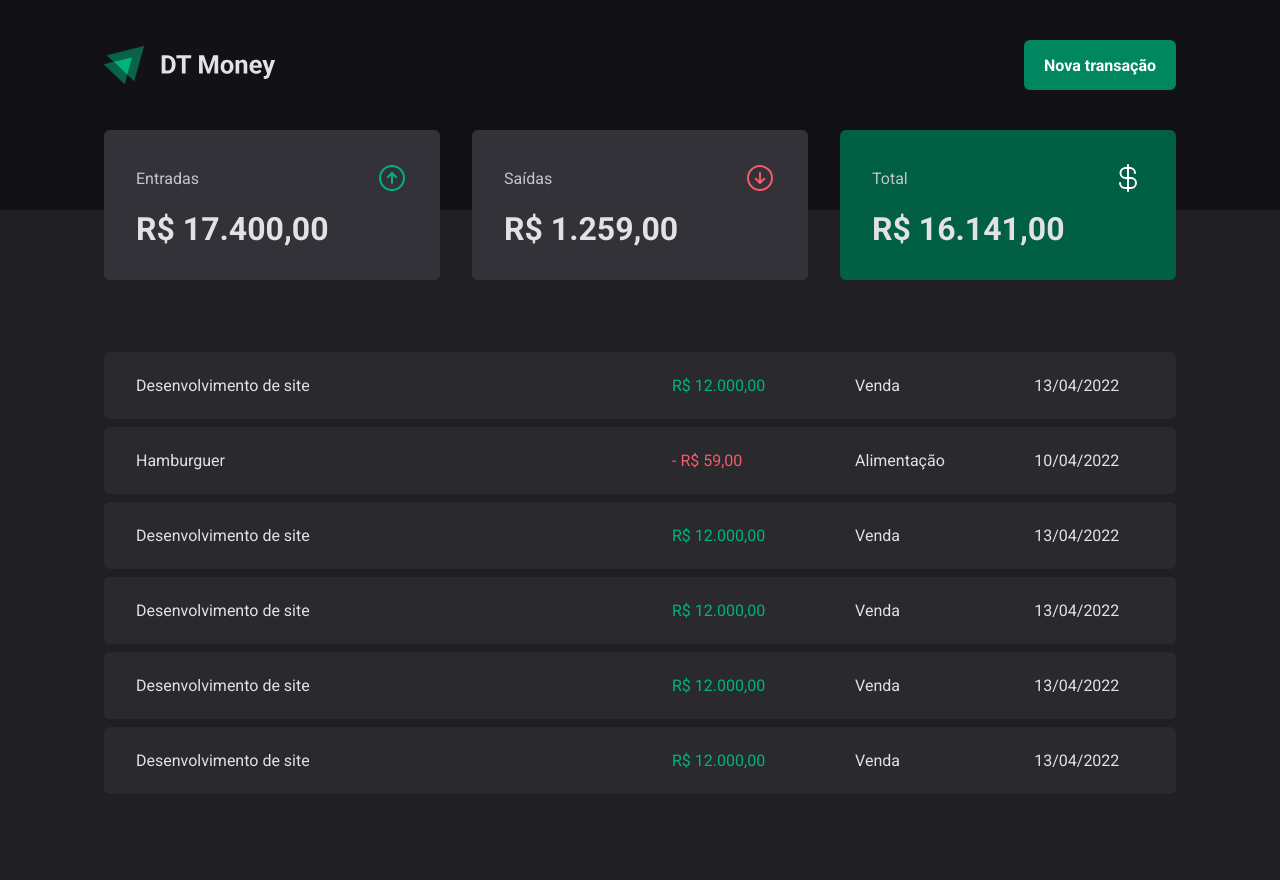
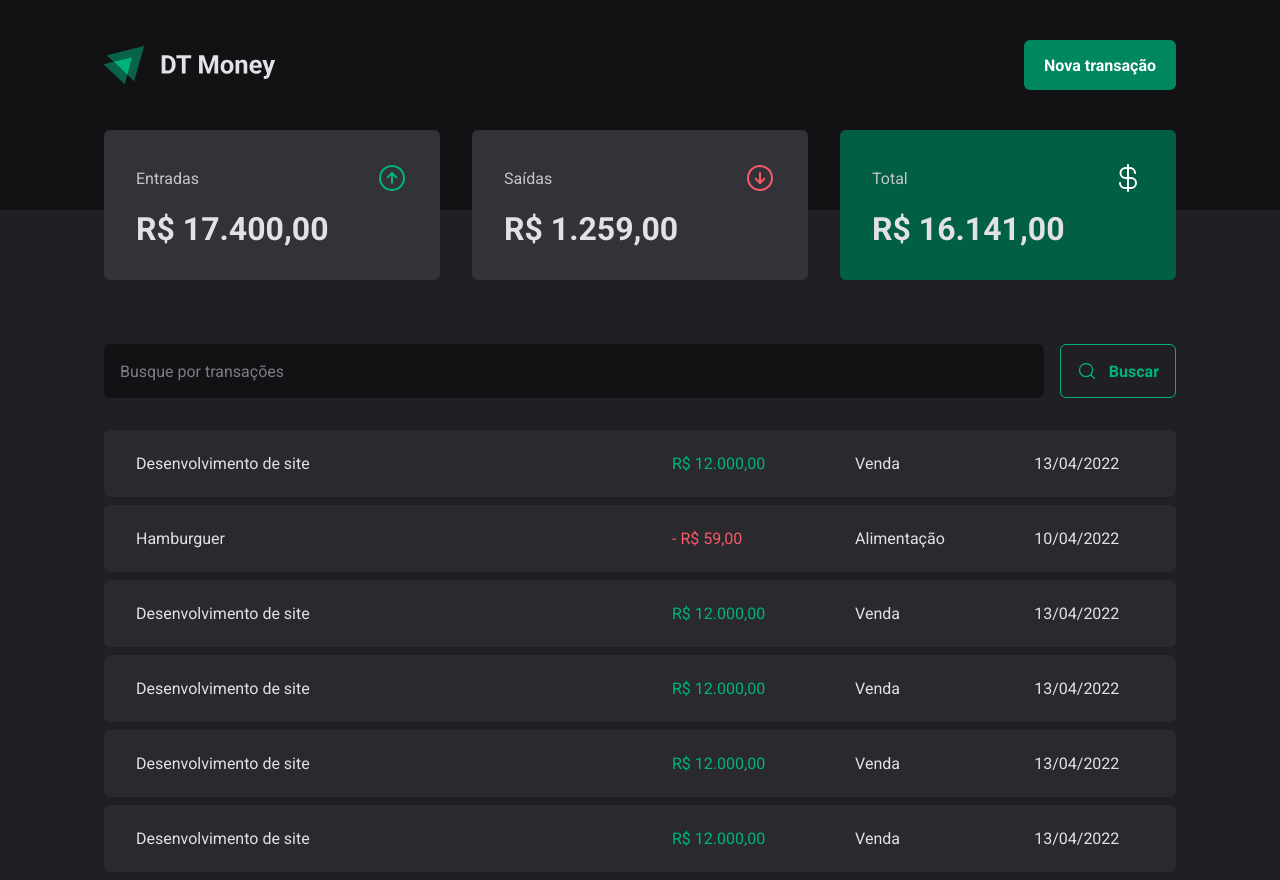
Before and after one commit to BrunoCaputo/dt-money, a React (Vite) app: page / in a window 1280 px wide. Before the commit the page ends 802 px from the top, so only its background shows below. Built offline with nearby package versions, Linux system fonts and the light colour scheme.

Commit message:
feat: Transaction search form

```diff
--- /dev/null
+++ b/src/pages/Transactions/components/SearchForm/index.tsx
@@ -0,0 +1,16 @@
+import { MagnifyingGlass } from "phosphor-react";
+
+import { SearchFormContainer } from "./styles";
+
+export function SearchForm() {
+  return (
+    <SearchFormContainer>
+      <input type="text" placeholder="Busque por transações" />
+
+      <button type="submit">
+        <MagnifyingGlass size={20} />
+        Buscar
+      </button>
+    </SearchFormContainer>
+  );
+}
--- /dev/null
+++ b/src/pages/Transactions/components/SearchForm/styles.ts
@@ -0,0 +1,47 @@
+import { styled } from "styled-components";
+
+const SearchFormContainer = styled.form`
+  display: flex;
+  gap: 1rem;
+
+  input {
+    flex: 1;
+    border-radius: 6px;
+    border: none;
+    background: ${({ theme }) => theme["gray-900"]};
+    color: ${({ theme }) => theme["gray-300"]};
+    padding: 1rem;
+
+    &::placeholder {
+      color: ${({ theme }) => theme["gray-500"]};
+    }
+  }
+
+  button {
+    display: flex;
+    align-items: center;
+    gap: 0.75rem;
+
+    border: none;
+    padding: 1rem;
+    background: transparent;
+    border: 1px solid ${({ theme }) => theme["green-300"]};
+    color: ${({ theme }) => theme["green-300"]};
+    font-weight: bold;
+    border-radius: 6px;
+
+    cursor: pointer;
+
+    &:hover {
+      background: ${({ theme }) => theme["green-500"]};
+      border-color: ${({ theme }) => theme["green-500"]};
+      color: ${({ theme }) => theme.white};
+      transition:
+        background-color 0.2s,
+        color 0.2s,
+        border-color 0.2s;
+    }
+  }
+`;
+
+export { SearchFormContainer };
--- a/src/pages/Transactions/index.tsx
+++ b/src/pages/Transactions/index.tsx
@@ -1,5 +1,6 @@
 import { Header } from "../../components/Header";
 import { Summary } from "../../components/Summary";
+import { SearchForm } from "./components/SearchForm";
 import {
   PriceHightlight,
   TransactionsContainer,
@@ -13,6 +14,7 @@
       <Summary />
 
       <TransactionsContainer>
+        <SearchForm />
         <TransactionsTable>
           <tbody>
             <tr>
--- a/src/pages/Transactions/styles.ts
+++ b/src/pages/Transactions/styles.ts
@@ -12,7 +12,7 @@
   border-collapse: separate;
   border-spacing: 0 0.5rem;
 
-  /* margin-top: 1.5rem; */
+  margin-top: 1.5rem;
 
   td {
     padding: 1.5rem 2rem;
```
